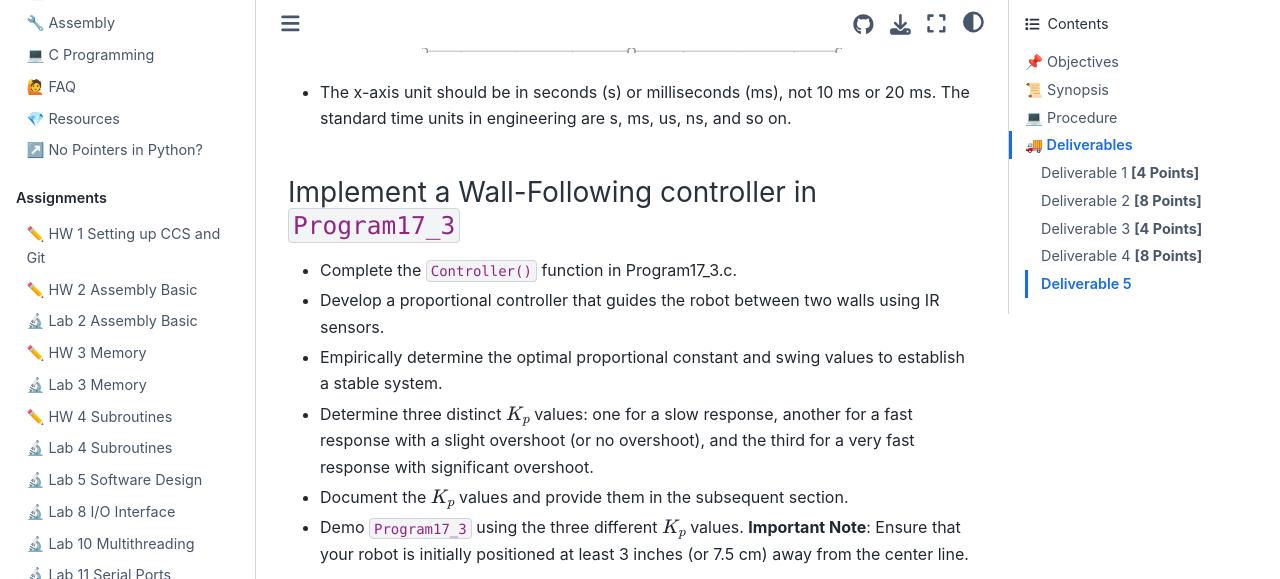
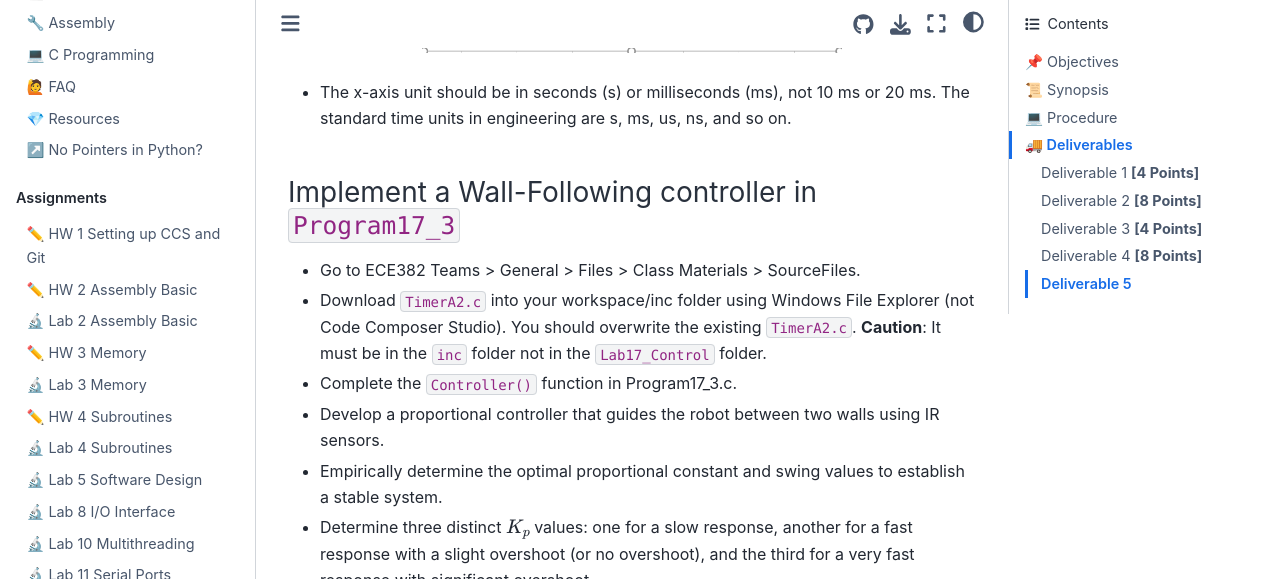
Before and after one commit to USAFA-ECE/ece382, a Jupyter Book: the page built from docs/Assignments/lab17.md, in a window 1280 px wide and 900 px high, scrolled down 4376 px, cut to the strip 0-579 px from the top of the window. Built offline with Jupyter Book 1.0.4 settings and Sphinx 7.4.7 and the Sphinx Book theme 1.1.4, drawn with Linux system fonts in a browser that asks for light colours.

Commit message:
Updated Deliverable 2

```diff
--- a/docs/Assignments/lab17.md
+++ b/docs/Assignments/lab17.md
@@ -93,9 +93,11 @@ Take this part very seriously. The critical component of your final report will
 
 - The x-axis unit should be in seconds (s) or milliseconds (ms), not 10 ms or 20 ms. The standard time units in engineering are s, ms, us, ns, and so on.
 
-
 ### Implement a Wall-Following controller in `Program17_3`
 
+
+- Go to ECE382 Teams > General > Files > Class Materials > SourceFiles.
+- Download `TimerA2.c` into your workspace/inc folder using Windows File Explorer (not Code Composer Studio). You should overwrite the existing `TimerA2.c`. **Caution**: It must be in the `inc` folder not in the `Lab17_Control` folder.
 - Complete the `Controller()` function in Program17_3.c.
 - Develop a proportional controller that guides the robot between two walls using IR sensors.
 - Empirically determine the optimal proportional constant and swing values to establish a stable system.
```
